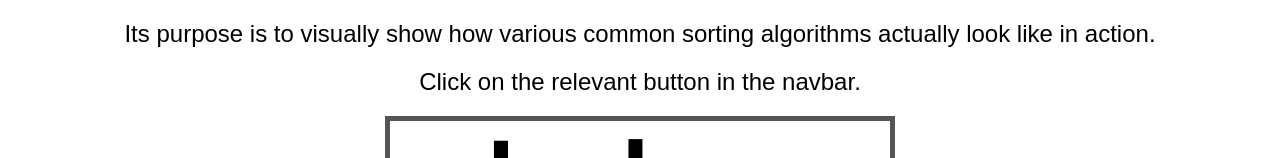
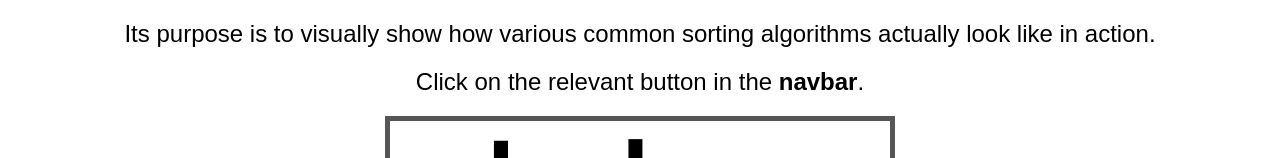
Before and after one commit to Armaan-94/sorting-visualizer, a plain HTML site: page index.html in a window 1280 px wide. Shown: the part 156-314 px from the top of the page. Drawn offline with Linux system fonts and the light colour scheme.

Commit message:
Update index.html

```diff
--- a/index.html
+++ b/index.html
@@ -73,7 +73,7 @@
     <div class="content">
         <h1><u>This is a simple sorting visualizer!</u></h1>
         <h2>Its purpose is to visually show how various common sorting algorithms actually look like in action.<br/></h2>
-        <h2>Click on the relevant button in the navbar.</h2>
+        <h2>Click on the relevant button in the <b>navbar</b>.</h2>
         <img src="./Sorting/Images/barsimg.jpg" width="500" alt="Image of adjacent bars to be sorted"/>
     </div>
 
```
